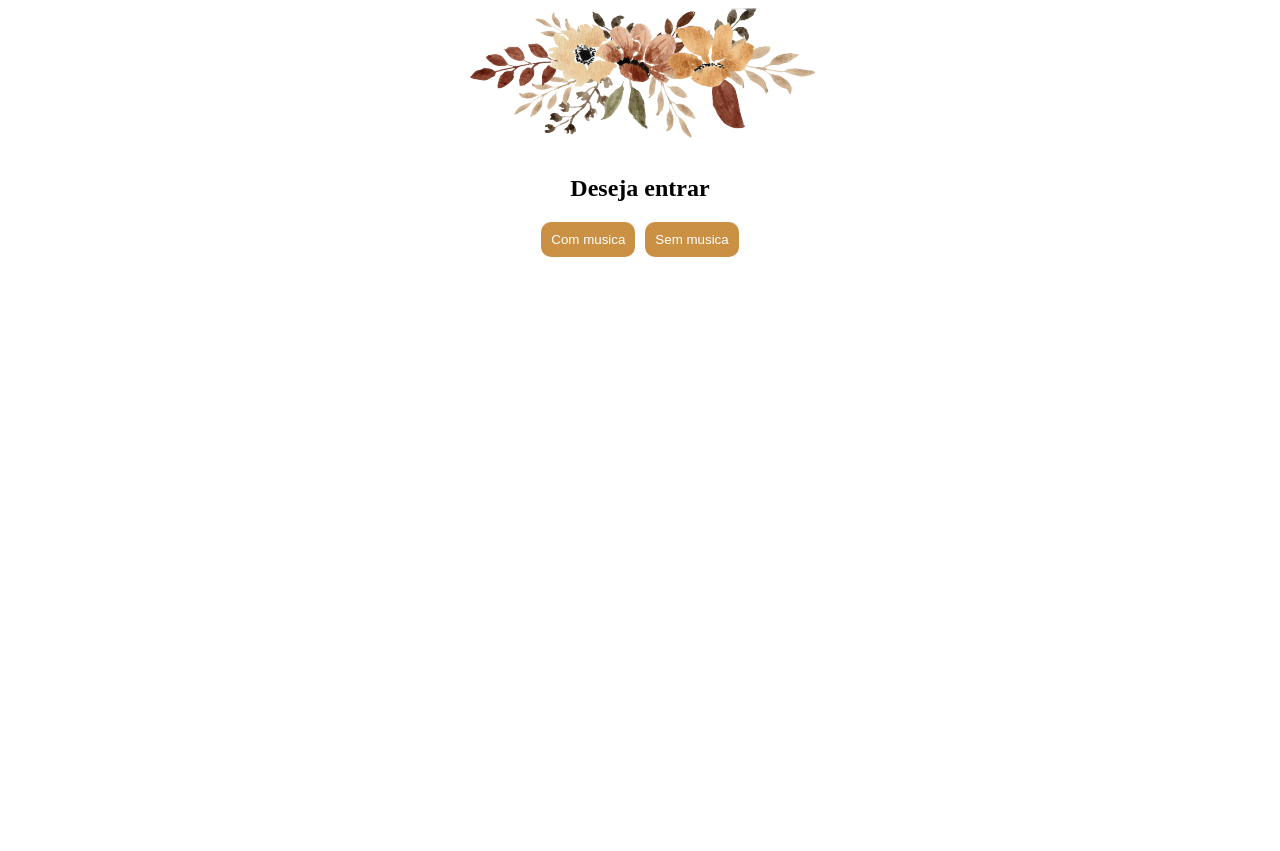
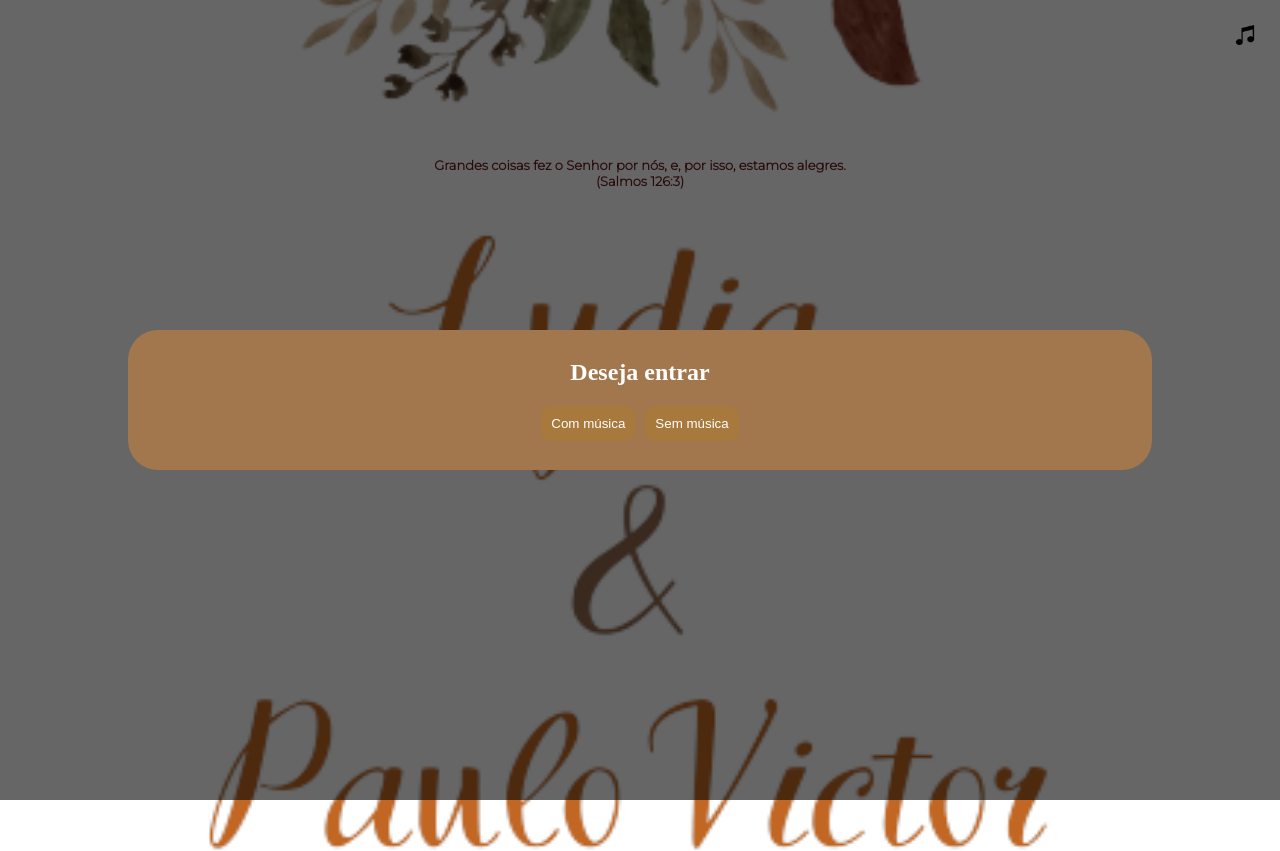
Before and after one commit to PauloCesarCR/Casamento_Invite, a React (Vite) app: page / in a window 1280 px wide. Shown: the top 851 px of the page. Before the commit the page ends 800 px from the top, so only its background shows below. Built offline with nearby package versions, Linux system fonts and the light colour scheme.

Commit message:
new feature

```diff
--- a/src/components/ModalAudio/index.jsx
+++ b/src/components/ModalAudio/index.jsx
@@ -13,14 +13,15 @@ function ModalAudio({setShowModal,musicRef}) {
     }
   return (
     <>
-      <section>
-        <img src={flores} />
+    <div className='container-modal'>
+      <section className='modal-initial'>
         <h1>Deseja entrar</h1>
         <div className='buttons'>
-        <button onClick={()=> playMsuic(true)}>Com musica</button>
-        <button onClick={()=> playMsuic(false)}>Sem musica</button>
+        <button onClick={()=> playMsuic(true)}>Com música</button>
+        <button onClick={()=> playMsuic(false)}>Sem música</button>
         </div>
       </section>
+      </div>
     </>
   )
 }
--- a/src/components/ModalAudio/style.css
+++ b/src/components/ModalAudio/style.css
@@ -1,8 +1,24 @@
-section {
+.container-modal {
   display: flex;
-  flex-direction: column;
-  justify-content: center;
+  justify-content:center;
   align-items: center;
+
+  background:rgba(0,0,0,0.6);
+  position: absolute;
+  bottom:0;
+  top:0;
+  left: 0;
+  right: 0;
+  color:white
+}
+
+.modal-initial {
+background:#a2774e;
+width:80%;
+height: 140px;
+border-radius: 30px;
+gap: 20px;
+
 }
 
 .buttons {
@@ -12,7 +28,7 @@ section {
 }
 .buttons button {
   border: none;
-  background-color: rgb(202, 144, 68);
+  background-color: rgb(167, 121, 60);
   padding: 10px;
   border-radius: 10px;
   color: white;
--- a/src/index.css
+++ b/src/index.css
@@ -0,0 +1,5 @@
+* {
+    margin: 0;
+    padding: 0;
+    box-sizing: border-box;
+}
--- a/src/pages/InvitePage/index.jsx
+++ b/src/pages/InvitePage/index.jsx
@@ -26,8 +26,7 @@ function InvitePage() {
   return (
     <>
     <div className='container'>
-      {showModal ? <ModalAudio setShowModal={setShowModal} musicRef={musicRef} />
-      :
+      {showModal && <ModalAudio setShowModal={setShowModal} musicRef={musicRef} />}
       <section>
             <img onClick={() => StopOrPlayMusic()} className='music-icon' src={musicaIcon} />
             <img className="flores" src={flores} />
@@ -54,7 +53,6 @@ function InvitePage() {
 
             </div>
         </section>
-        }
         <audio ref={musicRef} loop={true} />
       </div>
     </>
--- a/src/pages/InvitePage/style.css
+++ b/src/pages/InvitePage/style.css
@@ -1,11 +1,19 @@
 @import url('https://fonts.googleapis.com/css2?family=Montserrat:wght@300&family=Roboto:wght@100&display=swap');
 
+
+.container {
+    display: flex;
+    flex-direction: column;
+    justify-content: center;
+    height: 100vh;
+
+}
 .music-icon {
     width: 20px;
     cursor: pointer;
     position: absolute;
-    top:10px;
-    right: 10px;
+    top:25px;
+    right: 25px;
 }
 
 section {
```
